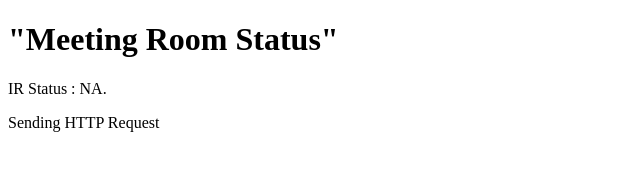
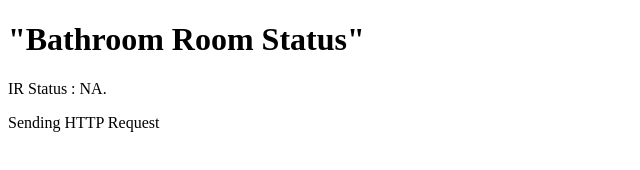
Before and after one commit to vbalaji21/hobby_IOT, a website: page thingspeak.html in a window 1280 px wide. Shown: the whole page, without its empty margins (0-640 px from the left). Drawn offline with Linux system fonts and the light colour scheme; no server answers.

Commit message:
putting heading as bathroom status

```diff
--- a/thingspeak.html
+++ b/thingspeak.html
@@ -2,10 +2,10 @@
 <html>
   <head>
     <meta charset="utf-8">
-    <title>"Meeting  Room Status"</title>
+    <title>"Bathroom  Room Status"</title>
   </head>
   <body>
-    <h1>"Meeting Room Status"</h1>
+    <h1>"Bathroom Room Status"</h1>
     <p id="sensor">IR Status : NA.</p>
     <script type= "text/javascript" src="ha.js"></script>
   </body>
```
